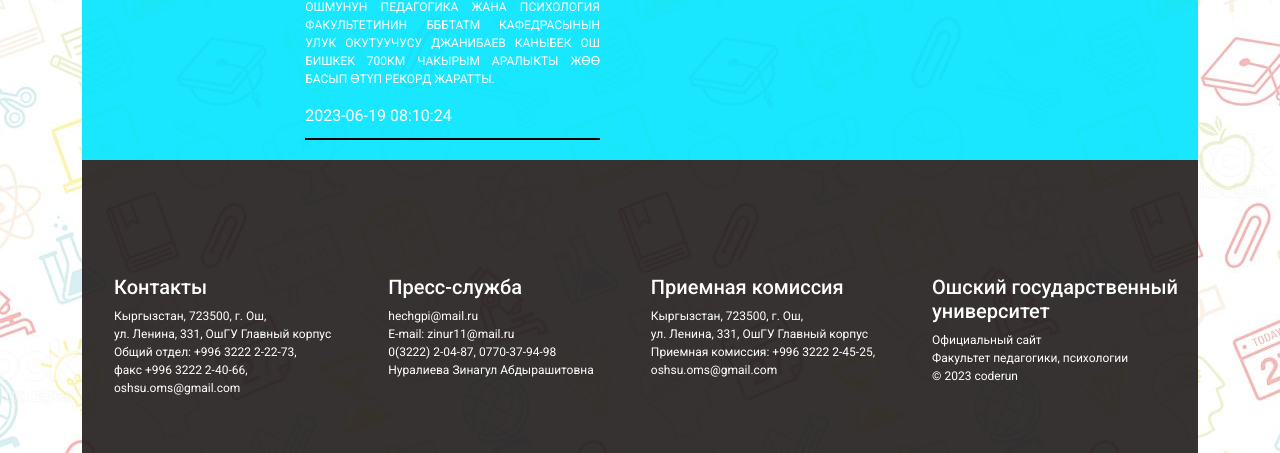
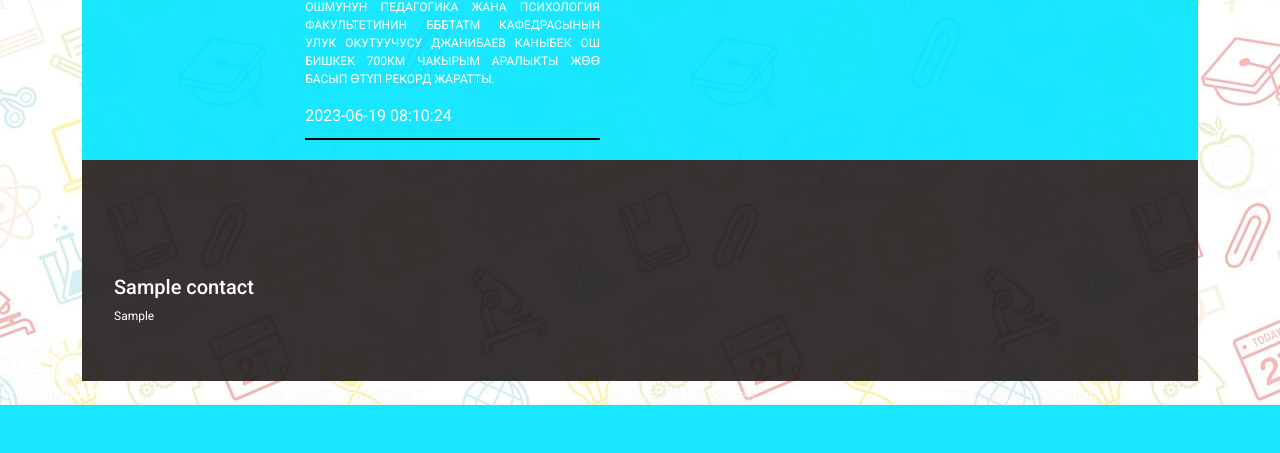
Before and after one commit to wxysch/PEDFAK, a Django app: page / in a window 1280 px wide. Shown: the part 1574-2027 px from the top of the page. After the commit the page ends 1979 px from the top, so only its background shows below. Run offline with Django 4.2, Linux system fonts and the light colour scheme; tables that the repository leaves empty hold one stand-in row (values such as "Sample post"); some libraries are stand-ins or nearby versions; some web fonts are replaced.

Commit message:
footer set up

```diff
--- a/settings/admin.py
+++ b/settings/admin.py
@@ -1,4 +1,5 @@
 from django.contrib import admin
-from .models import Settings
+from .models import *
 # Register your models here.
 admin.site.register(Settings)
+admin.site.register(Contacts)
--- a/settings/models.py
+++ b/settings/models.py
@@ -1,6 +1,19 @@
 from django.db import models
 
 # Create your models here.
+
+class Contacts(models.Model):
+    title = models.CharField(max_length=255)
+    line = models.TextField()
+    fontawesome = models.CharField(max_length=100)
+
+    def __str__(self):
+        return self.title
+
+    class Meta:
+        verbose_name = 'Контакт'
+        verbose_name_plural = 'Контакты'
+
 class Settings(models.Model):
     title = models.CharField(max_length=255)
     logo = models.ImageField(upload_to='logo')
--- a/settings/views.py
+++ b/settings/views.py
@@ -1,6 +1,11 @@
 from django.shortcuts import render
-
-
+from .models import *
 # Create your views here.
 def index(a):
-    return render(a,'index.html')
+    setting = Settings.objects.latest('id')
+    contacts = Contacts.objects.all()
+    context = {
+        'setting': setting,
+        'contacts':contacts
+    }
+    return render(a,'index.html',context)
--- a/static/src/CSS/style.css
+++ b/static/src/CSS/style.css
@@ -206,7 +206,7 @@ a {
 }
 .sidebar__right-media p {
   font-size: 0.9em;
-  color: #ddd;
+  color: white;
 }
 .sidebar__right-media h3 {
   text-align: center;
--- a/templates/include/footer.html
+++ b/templates/include/footer.html
@@ -2,41 +2,14 @@
 <footer class="footer">
     <div class="container">
       <nav class="footer__nav">
+        {% for item in contacts %}
         <ul class="footer__nav__contacts">
-          <span><i class="fa-solid fa-address-book"></i></span>
-          <h5>Контакты</h5>
-          <li>Кыргызстан, 723500, г. Ош,</li>
-          <li>ул. Ленина, 331, ОшГУ Главный корпус</li>
-          <li>Общий отдел: +996 3222 2-22-73,</li>
-          <li>факс +996 3222 2-40-66,</li>
-          <li>oshsu.oms@gmail.com</li>
+          <span><i class="fa-solid fa-{{ item.fontawesome}}"></i></span>
+          <h5>{{ item.title }}</h5>
+          <li>{{ item.line|linebreaksbr }}</li>
         </ul>
-        <ul class="footer__nav__contacts">
-          <span><i class="fa-solid fa-newspaper"></i></span>
-          <h5>Пресс-служба</h5>
-          <li>hechgpi@mail.ru</li>
-          <li>Е-mail: zinur11@mail.ru</li>
-          <li>0(3222) 2-04-87, 0770-37-94-98</li>
-          <li>Нуралиева Зинагул Абдырашитовна</li>
-        </ul>
-        <ul class="footer__nav__contacts">
-          <span><i class="fa-solid fa-graduation-cap"></i></span>
-          <h5>Приемная комиссия</h5>
-          <li>Кыргызстан, 723500, г. Ош,</li>
-          <li>ул. Ленина, 331, ОшГУ Главный корпус</li>
-          <li>Приемная комиссия: +996 3222 2-45-25,</li>
-          <li>oshsu.oms@gmail.com</li>
-        </ul>
-        <ul class="footer__nav__contacts">
-          <span><i class="fa-solid fa-graduation-cap"></i></span>
-          <h5>
-            Ошский государственный <br />
-            университет
-          </h5>
-          <li>Официальный сайт</li>
-          <li>Факультет педагогики, психологии</li>
-          <li><a href="mailto:coderun@gmail.com">© 2023 coderun</a></li>
-        </ul>
+        {% endfor %}
       </nav>
     </div>
   </footer>
+  <li><a href="mailto:coderun@gmail.com">© 2023 coderun</a></li>
--- a/templates/index.html
+++ b/templates/index.html
@@ -75,7 +75,7 @@
                 <div class="carousel-item active">
                   <img
                     style="height: 500px; object-fit: cover"
-                    src="./src/images/carusel3.jpg"
+                    src="{% static 'src/images/carusel3.jpg' %}"
                     class="d-block w-100"
                     alt="..."
                   />
@@ -90,7 +90,7 @@
                 <div class="carousel-item">
                   <img
                     style="height: 500px; object-fit: cover"
-                    src="./src/images/carusel3.jpg"
+                    src="{% static 'src/images/carusel3.jpg' %}"
                     class="d-block w-100"
                     alt="..."
                   />
@@ -193,7 +193,7 @@
         <!-- sidebar right  -->
         <div class="sidebar__right">
           <div class="sidebar__right-media">
-            <img src="./src/images/dekan.jpg" alt="dekan" />
+            <img src="{% static 'src/images/dekan.jpg' %}" alt="dekan" />
             <p>И.о.декана</p>
             <h3>
               Муратбаев Бактыбек <br />
```
Also changed, not shown: settings/migrations/0002_contacts_pressservice_settings_fontawesome.py (added), settings/migrations/0003_delete_pressservice_remove_settings_fontawesome_and_more.py (added).
